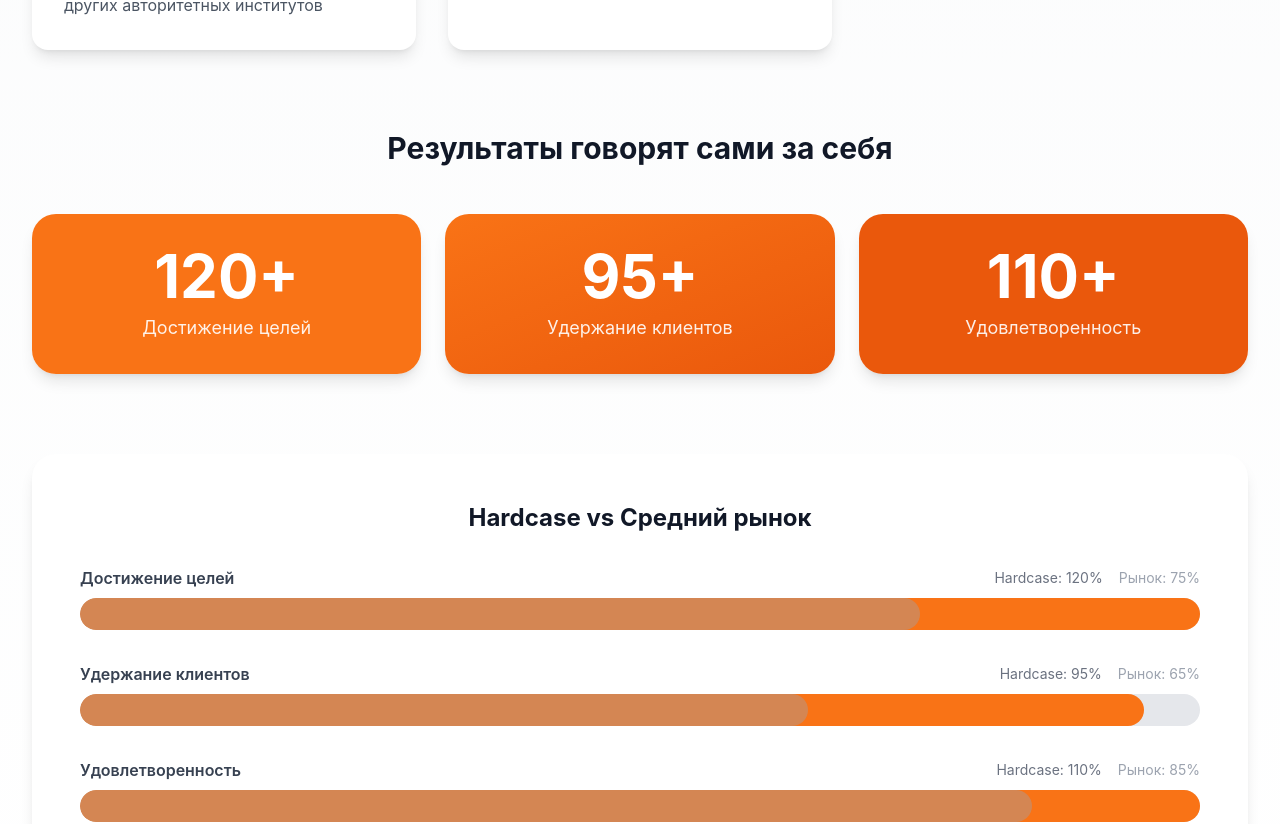
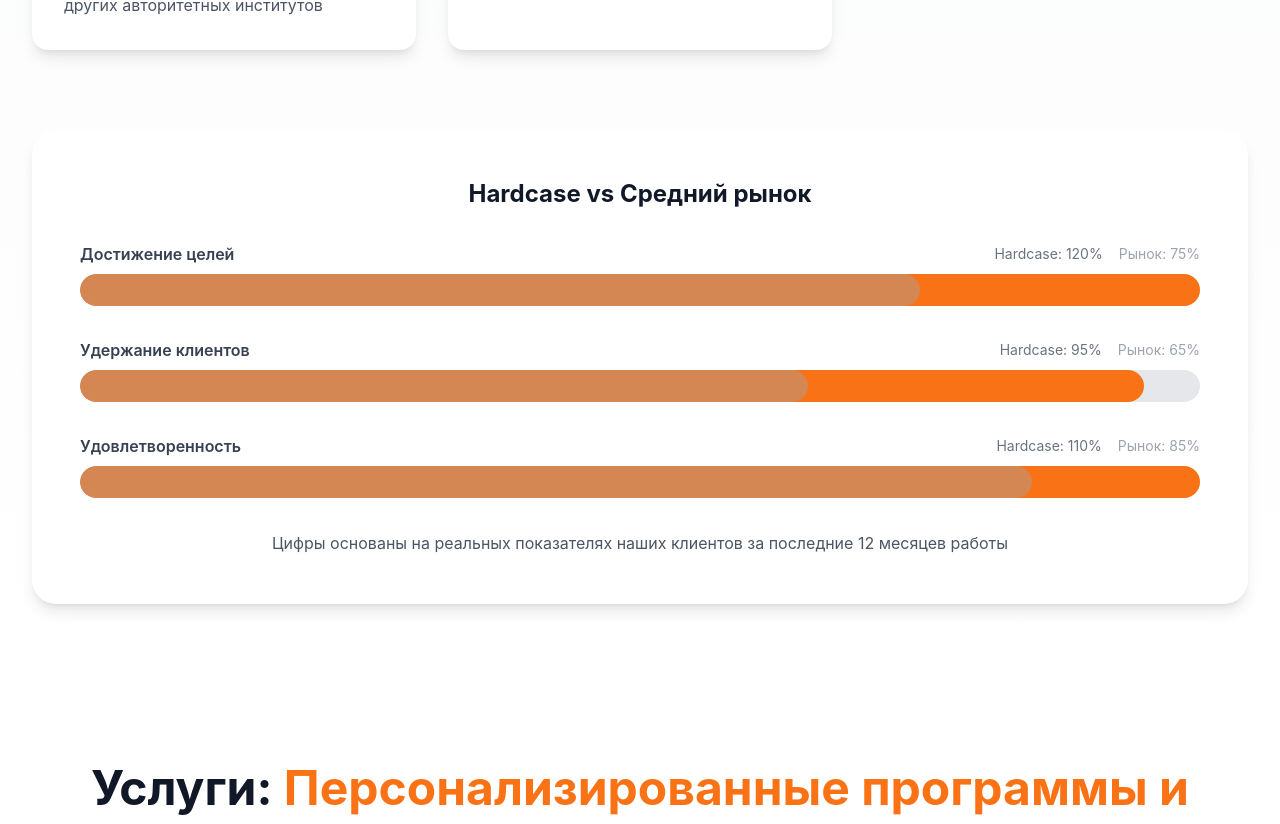
Before and after one commit to coldreb00t/hardcase-website, a Next.js app: page / in a window 1280 px wide. Shown: the part 5272-6096 px from the top of the page. Built offline with nearby package versions, Linux system fonts and the light colour scheme.

Commit message:
Remove redundant sections: Testimonials and Stats (Results speak for themselves)

```diff
--- a/app/page.tsx
+++ b/app/page.tsx
@@ -8,7 +8,6 @@
 import HowItWorksSection from '@/components/HowItWorksSection'
 import AdvantagesSection from '@/components/AdvantagesSection'
 import ServicesSection from '@/components/ServicesSection'
-import TestimonialsSection from '@/components/TestimonialsSection'
 import DemoCTASection from '@/components/DemoCTASection'
 import ContactSection from '@/components/ContactSection'
 import Footer from '@/components/Footer'
@@ -24,7 +23,6 @@
       <HowItWorksSection />
       <AdvantagesSection />
       <ServicesSection />
-      <TestimonialsSection />
       <DemoCTASection />
       <ContactSection />
       <Footer />
--- a/components/AdvantagesSection.tsx
+++ b/components/AdvantagesSection.tsx
@@ -35,12 +35,6 @@
       title: 'Глобальная доступность',
       description: 'Возможность получения услуг премиум-класса в любой точке мира благодаря цифровым технологиям',
     },
-  ]
-
-  const stats = [
-    { value: '120+', label: 'Достижение целей', color: 'from-primary-500 to-orange-500' },
-    { value: '95+', label: 'Удержание клиентов', color: 'from-orange-500 to-primary-600' },
-    { value: '110+', label: 'Удовлетворенность', color: 'from-primary-600 to-orange-600' },
   ]
 
   const comparison = [
@@ -93,34 +87,6 @@
           ))}
         </div>
 
-        {/* Stats Section */}
-        <motion.div
-          initial={{ opacity: 0 }}
-          whileInView={{ opacity: 1 }}
-          viewport={{ once: true }}
-          transition={{ duration: 0.4 }}
-          className="mb-20"
-        >
-          <h3 className="text-3xl font-bold text-center text-gray-900 mb-12">
-            Результаты говорят сами за себя
-          </h3>
-          <div className="grid md:grid-cols-3 gap-6">
-            {stats.map((stat, index) => (
-              <motion.div
-                key={stat.label}
-                initial={{ opacity: 0 }}
-                whileInView={{ opacity: 1 }}
-                viewport={{ once: true }}
-                transition={{ duration: 0.4 }}
-                className={`bg-gradient-to-br ${stat.color} p-8 rounded-3xl text-white text-center shadow-lg`}
-              >
-                <div className="text-5xl md:text-6xl font-bold mb-2">{stat.value}</div>
-                <div className="text-lg text-white/90">{stat.label}</div>
-              </motion.div>
-            ))}
-          </div>
-        </motion.div>
-
         {/* Comparison Chart */}
         <motion.div
           initial={{ opacity: 0 }}
```
